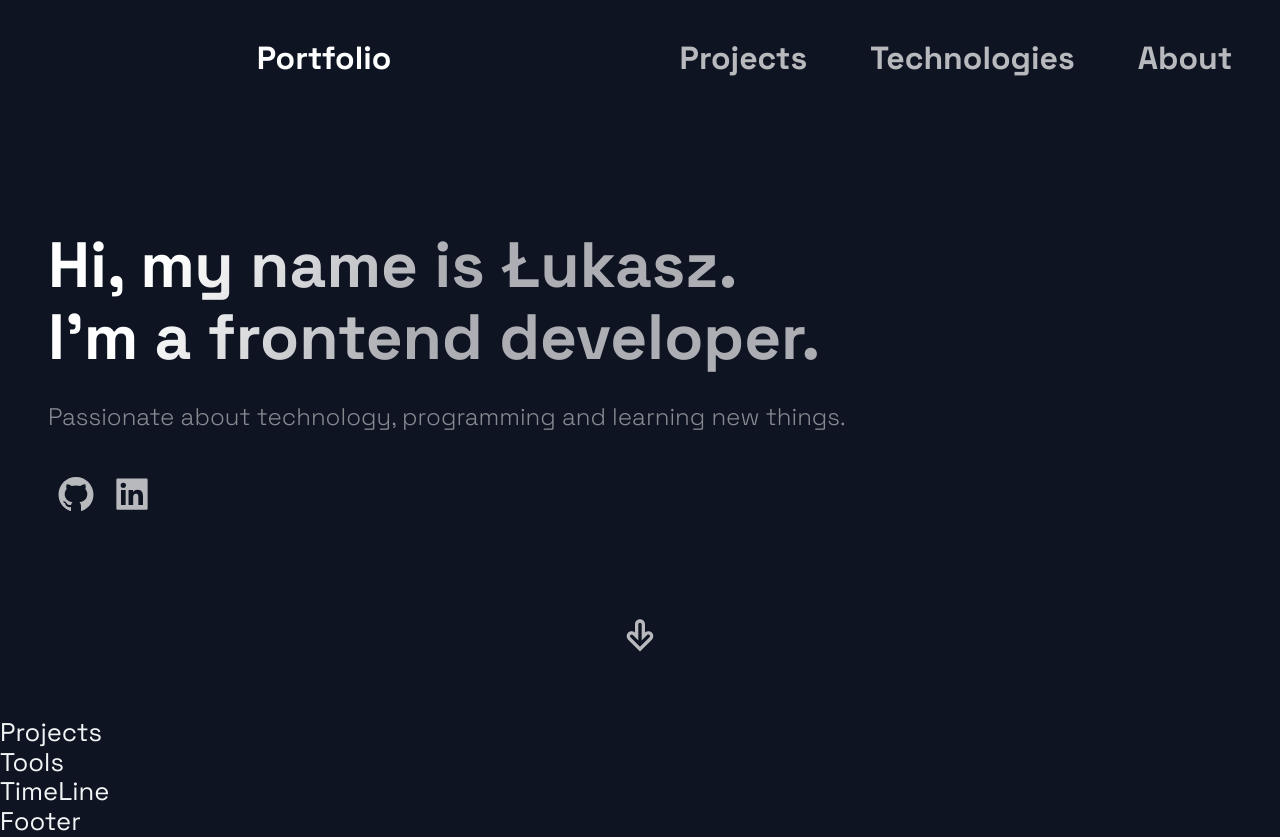
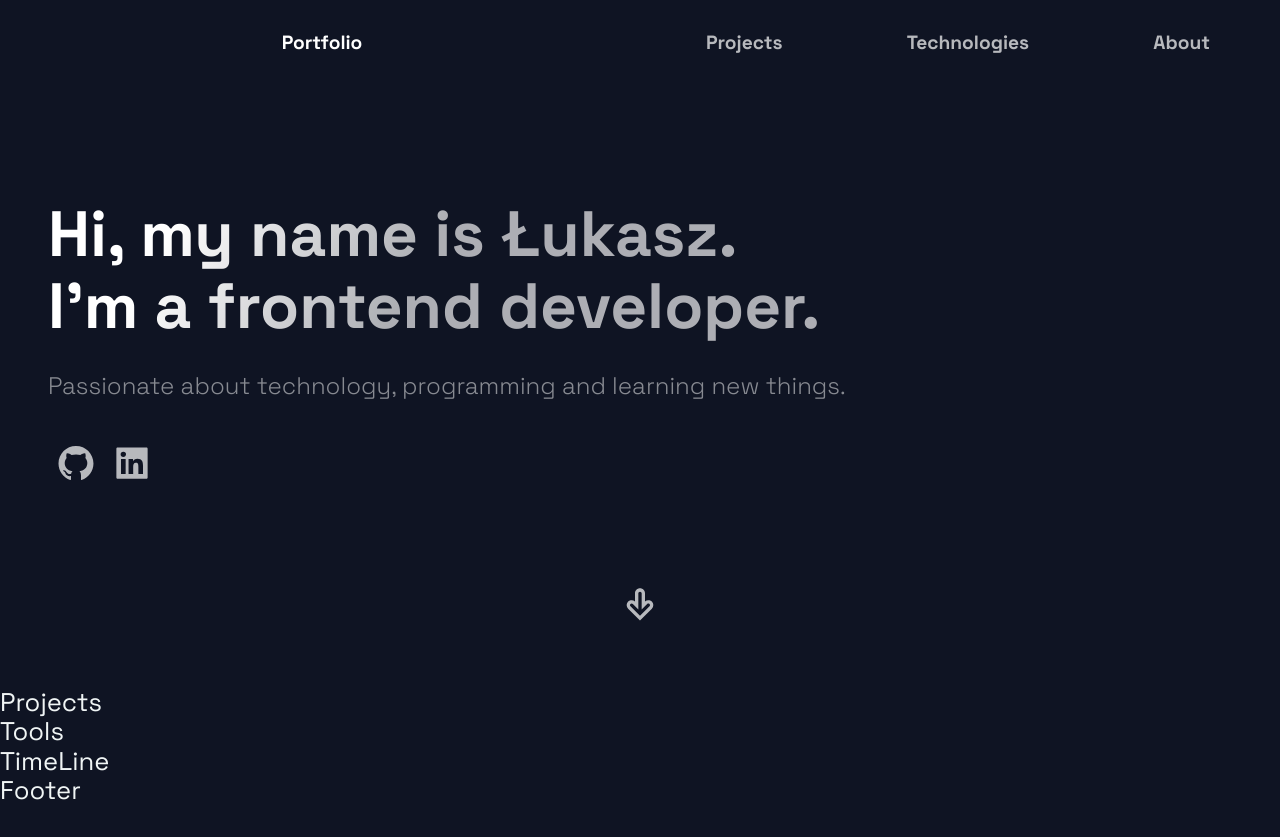
Before and after one commit to lukaszmielczarekdev/my-portfolio, a React (Create React App) app: page / in a window 1280 px wide. After the commit the page ends 806 px from the top, so only its background shows below. Built offline with nearby package versions, Linux system fonts and the light colour scheme.

Commit message:
MP-6 navbar elements size adjustments

```diff
--- a/src/components/NavBar/NavBarStyles.js
+++ b/src/components/NavBar/NavBarStyles.js
@@ -6,15 +6,15 @@ export const Container = styled.div`
   justify-content: center;
   grid-template-columns: repeat(2, 1fr);
   grid-template-rows: 1fr;
-  grid-column-gap: 1rem;
-  padding: 1rem;
+  grid-column-gap: 0.5rem;
+  padding: 0.5rem;
 
   @media ${(props) => props.theme.breakpoints.sm} {
     display: grid;
     grid-template-columns: 1fr;
     grid-template-rows: repeat(2, 1fr);
-    grid-column-gap: 0.5rem;
-    grid-row-gap: 0.5rem;
+    grid-column-gap: 0.2rem;
+    grid-row-gap: 0.2rem;
   }
 `;
 
@@ -27,12 +27,13 @@ export const NavSection = styled.div`
 
 // NavTitle
 export const NavigationTitle = styled.div`
-  font-size: 2rem;
+  font-size: 1.2rem;
   font-weight: bold;
   color: white;
   transition: 0.4s ease;
   margin: 1.5rem;
   @media ${(props) => props.theme.breakpoints.sm} {
+    font-size: 1rem;
     margin: 1rem;
   }
 `;
@@ -46,7 +47,7 @@ export const IconsSection = styled.div`
 
 // NavLink
 export const NavigationLink = styled.a`
-  font-size: 2rem;
+  font-size: 1.2rem;
   font-weight: bold;
   color: rgba(255, 255, 255, 0.7);
   transition: 0.4s ease;
@@ -57,6 +58,7 @@ export const NavigationLink = styled.a`
     cursor: pointer;
   }
   @media ${(props) => props.theme.breakpoints.sm} {
+    font-size: 1rem;
     margin: 1rem;
   }
 `;
```
